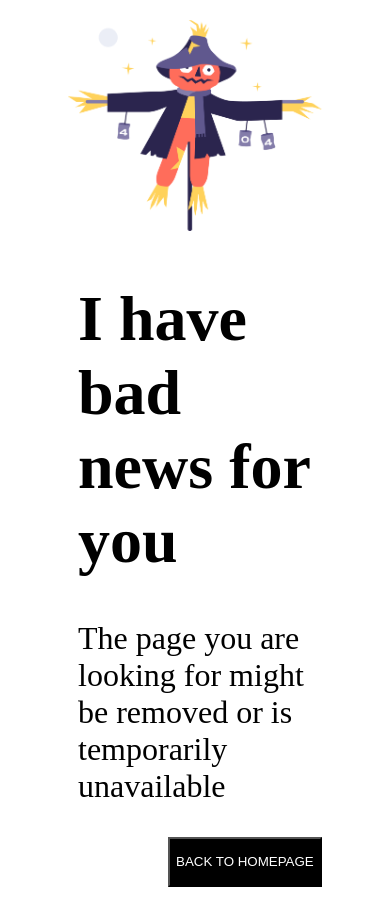
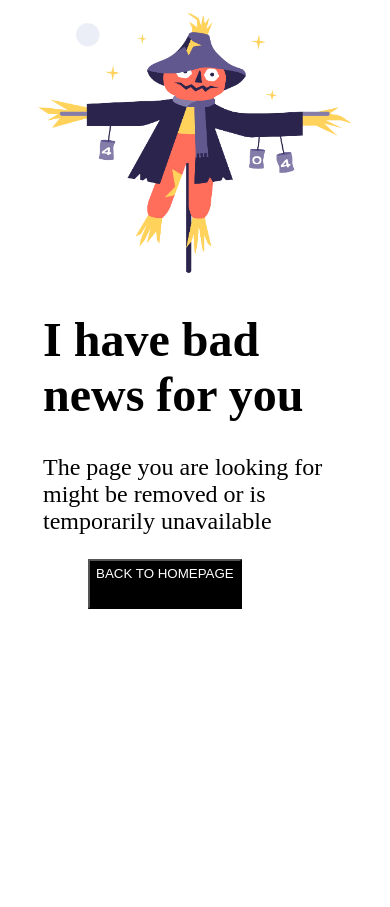
Before and after one commit to mdsoponhossain/dev_challenge-1, a plain HTML site: page index.html in a window 390 px wide. After the commit the page ends 844 px from the top, so only its background shows below. Drawn offline with Linux system fonts and the light colour scheme.

Commit message:
hello,it is added

```diff
--- a/index.html
+++ b/index.html
@@ -6,7 +6,7 @@
     <title><Dev-Challenge-01></Dev-Challenge-01></title>
     <style>
         .main{
-            display:flex;justify-content:center;align-items:center;margin:10px 50px;font-size: xx-large;padding: 10px;;
+            display:flex;justify-content:center;align-items:center;margin:10px 50px;font-size: xx-large;padding: 10px;
         }
         .child{
             width:50%
@@ -22,7 +22,7 @@
         }
         @media screen and (max-width:720px) {
            .main{
-            flex-direction:column;
+            flex-direction:column;margin:5px 25px;font-size: x-large;padding: 5px;
            }
            .child{
             width:100%
@@ -31,7 +31,10 @@
             width:100%
         }
        h1, p{
-            padding:0px 10px;
+            padding:0px 5px;
+        }
+        button{margin-left: 50px;padding-top:5px;
+
         }
         }
 
```
